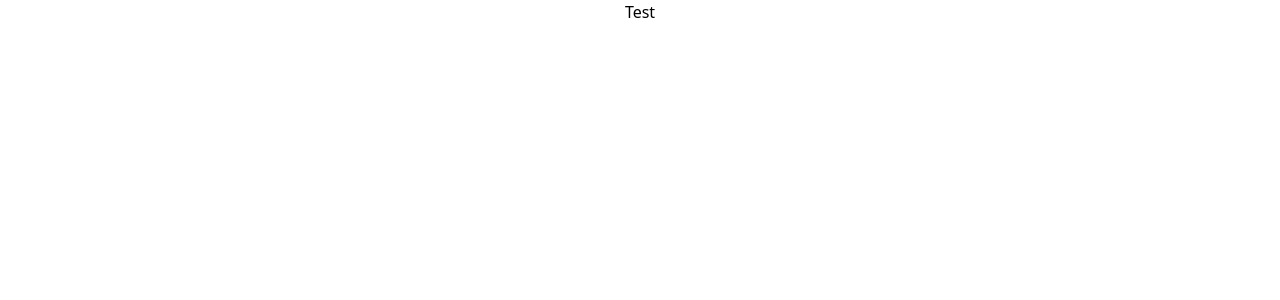
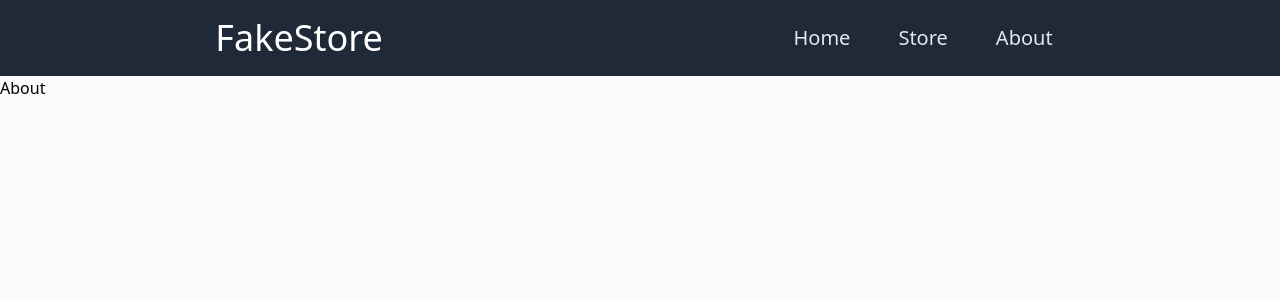
Before and after one commit to Nzha/shopping-cart, a JavaScript app: page /about in a window 1280 px wide. Shown: the top 300 px of the page. Built offline with nearby package versions, Linux system fonts and the light colour scheme; the HTML template or start-up script is replaced by a standard one.

Commit message:
Add routes

```diff
--- a/package.json
+++ b/package.json
@@ -8,6 +8,7 @@
     "@testing-library/user-event": "^13.5.0",
     "react": "^18.2.0",
     "react-dom": "^18.2.0",
+    "react-router-dom": "^6.10.0",
     "react-scripts": "5.0.1",
     "web-vitals": "^2.1.4"
   },
--- a/public/index.html
+++ b/public/index.html
@@ -6,8 +6,8 @@
     <meta name="viewport" content="width=device-width, initial-scale=1" />
     <meta name="theme-color" content="#000000" />
     <meta
-      name="description"
-      content="Web site created using create-react-app"
+      name="FakeStore"
+      content="FakeStore"
     />
     <link rel="apple-touch-icon" href="%PUBLIC_URL%/logo192.png" />
     <!--
@@ -24,7 +24,7 @@
       work correctly both with client-side routing and a non-root public URL.
       Learn how to configure a non-root public URL by running `npm run build`.
     -->
-    <title>React App</title>
+    <title>FakeStore</title>
   </head>
   <body>
     <noscript>You need to enable JavaScript to run this app.</noscript>
--- a/src/App.js
+++ b/src/App.js
@@ -1,5 +1,22 @@
+import { BrowserRouter as Router, Routes, Route } from 'react-router-dom';
+import Nav from './components/Nav';
+import Home from './components/Home';
+import Store from './components/Store';
+import About from './components/About';
+
 function App() {
-  return <div className="flex justify-center">Test</div>;
+  return (
+    <Router>
+      <div className="min-h-screen bg-gray-50">
+        <Nav />
+        <Routes>
+          <Route path="/" element={<Home />} />
+          <Route path="/store" element={<Store />} />
+          <Route path="/about" element={<About />} />
+        </Routes>
+      </div>
+    </Router>
+  );
 }
 
 export default App;
--- /dev/null
+++ b/src/components/About.js
@@ -0,0 +1,9 @@
+function About() {
+  return (
+    <div>
+      <div>About</div>
+    </div>
+  );
+}
+
+export default About;
--- /dev/null
+++ b/src/components/Home.js
@@ -0,0 +1,9 @@
+function Home() {
+  return (
+    <div>
+      <div>Homepage</div>
+    </div>
+  );
+}
+
+export default Home;
--- /dev/null
+++ b/src/components/Nav.js
@@ -0,0 +1,30 @@
+import { Link } from 'react-router-dom';
+
+function Nav() {
+  return (
+    <nav className="bg-gray-800">
+      <div className="flex items-center justify-around p-4 text-white">
+        <h3 className="text-4xl">FakeStore</h3>
+        <ul className="flex gap-6 text-xl text-gray-200">
+          <Link to="/">
+            <li className="cursor-pointer rounded-md px-3 py-2 hover:bg-gray-700 hover:text-white">
+              Home
+            </li>
+          </Link>
+          <Link to="/store">
+            <li className="cursor-pointer rounded-md px-3 py-2 hover:bg-gray-700 hover:text-white">
+              Store
+            </li>
+          </Link>
+          <Link to="about">
+            <li className="cursor-pointer rounded-md px-3 py-2 hover:bg-gray-700 hover:text-white">
+              About
+            </li>
+          </Link>
+        </ul>
+      </div>
+    </nav>
+  );
+}
+
+export default Nav;
--- /dev/null
+++ b/src/components/Store.js
@@ -0,0 +1,9 @@
+function Store() {
+  return (
+    <div>
+      <div>Store</div>
+    </div>
+  );
+}
+
+export default Store;
```
Also changed, not shown: 1 other file (tests, documents, lock files or other folders).
